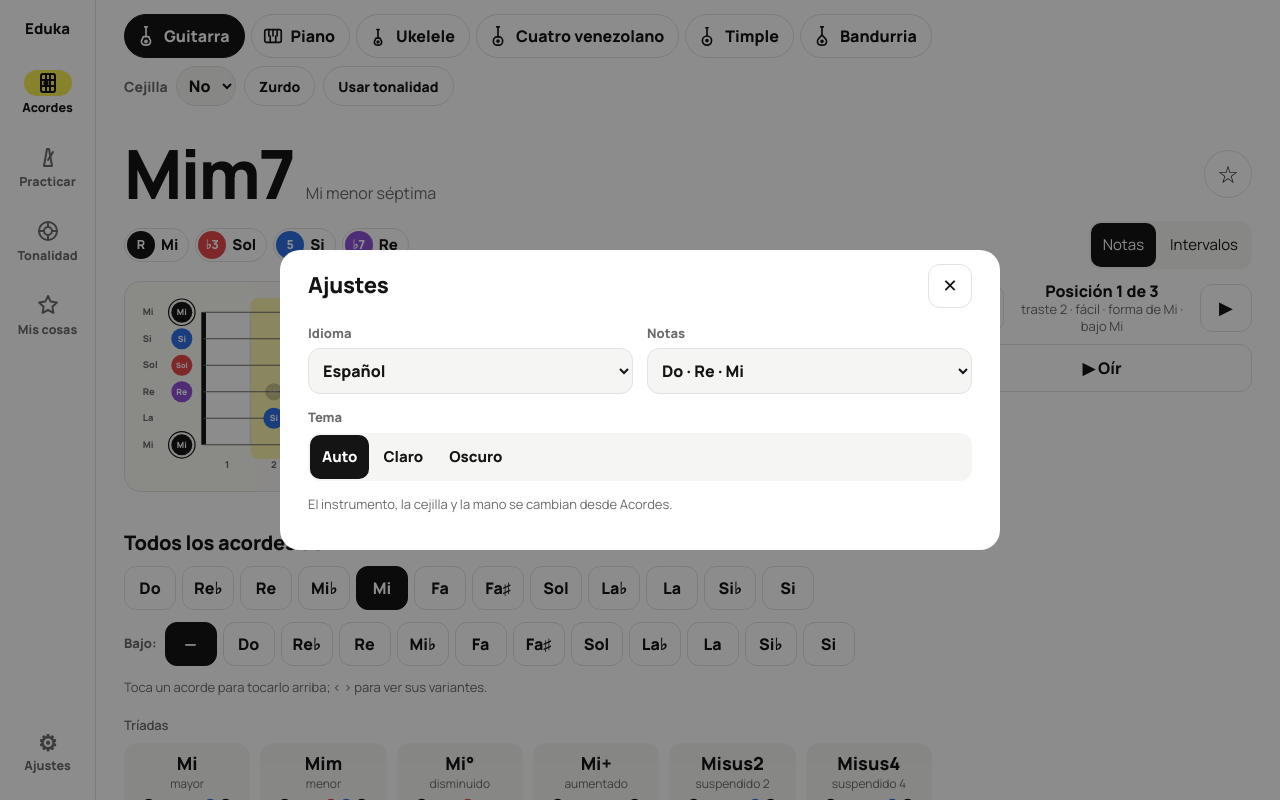
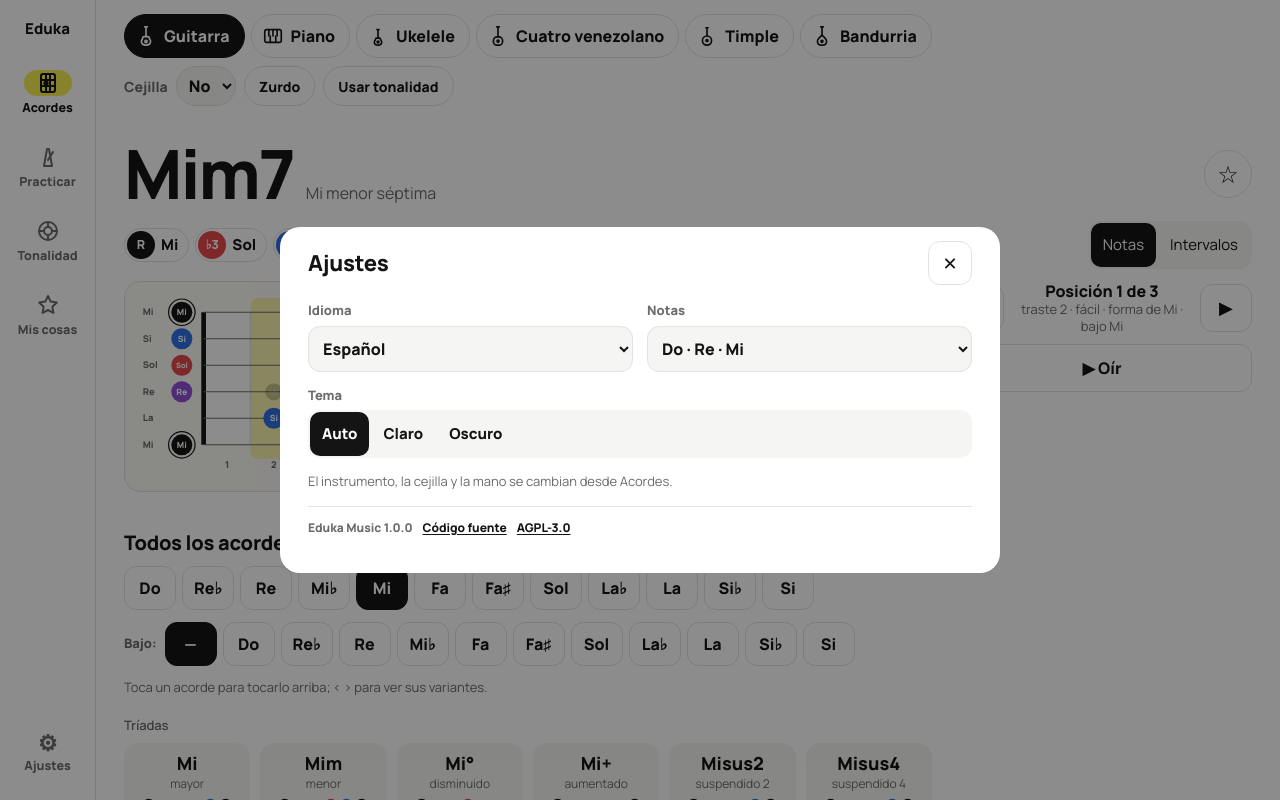
Before and after one commit to MediaHub-Org/eduka-music, a React (Vite) app: page / in a window 1280 px wide. Both pictures are taken after a click on the button "Ajustes". Shown: the top 800 px of the page. Built offline with nearby package versions, Linux system fonts and the light colour scheme.

Commit message:
feat: link version, licence and source code from settings

```diff
--- a/src/i18n/en.ts
+++ b/src/i18n/en.ts
@@ -5,6 +5,7 @@ export const en: Messages = {
   navChords:'Chords',navPractice:'Practice',navKey:'Key',navMine:'Mine',
   searchLabel:'Search chord',noResults:'No results',nextBtn:'Next ▶',variantBtn:'Variant ▶',keysWith:'Keys with this chord',prevPos:'Previous position',nextPos:'Next position',favAdd:'Add to favourites',favRemove:'Remove from favourites',bassRow:'Bass',noBass:'No bass',prevShape:'Previous shape',nextShape:'Next shape',soon:'This section is coming soon.',close:'Close',labelsL:'Labels',mainNav:'Sections',theme:'Theme',themeAuto:'Auto',themeLight:'Light',themeDark:'Dark',useKey:'Use a key',
   settingsHint:'Instrument, capo and handedness are changed from Chords.',
+  sourceCode:'Source code',
   pr:{source:'What to practise',manual:'Chords',preset:'Progression',saved:'Saved',chords:'Practice chords',add:'Add 2 to 4 chords with the search box.',remove:(c:string)=>`Remove ${c}`,inKey:'in',meter:'Time signature',meterNote:'In 6/8 the BPM counts eighth notes.',bpm:'BPM',bpmDown:'Lower BPM',bpmUp:'Raise BPM',bars:'Bars per chord',barsSaved:'Durations from the saved progression',countIn:'Count-in',sound:'Sound',click:'Click',chordSound:'Chord',volume:(w:string)=>`Volume: ${w}`,ramp:'Speed ramp',rampStep:'+BPM',rampEvery:'Every (loops)',rampMax:'Up to',save:'Save as progression',name:'Name',saveBtn:'Save',cancel:'Cancel',savedOk:(n:string)=>`“${n}” saved to Mine`,start:'Start',stop:'Stop',loop:(n:number)=>`Loop ${n}`,countingIn:'Count-in',next:'Next',beats:'Beats in the bar',keys:'Space starts or stops · ↑/↓ ±5 BPM · Esc stops',empty:'Pick at least one chord.'},
   noPosition:'No position for this bass on this instrument',
   search:'Search a chord: C, G7, Am/E…',
--- a/src/i18n/es.ts
+++ b/src/i18n/es.ts
@@ -3,6 +3,7 @@ export const es = {
   navChords:'Acordes',navPractice:'Practicar',navKey:'Tonalidad',navMine:'Mis cosas',
   searchLabel:'Buscar acorde',noResults:'Sin resultados',nextBtn:'Siguiente ▶',variantBtn:'Variante ▶',keysWith:'Tonalidades con este acorde',prevPos:'Posición anterior',nextPos:'Posición siguiente',favAdd:'Añadir a favoritos',favRemove:'Quitar de favoritos',bassRow:'Bajo',noBass:'Sin bajo',prevShape:'Forma anterior',nextShape:'Forma siguiente',soon:'Esta sección llega pronto.',close:'Cerrar',labelsL:'Etiquetas',mainNav:'Secciones',theme:'Tema',themeAuto:'Auto',themeLight:'Claro',themeDark:'Oscuro',useKey:'Usar tonalidad',
   settingsHint:'El instrumento, la cejilla y la mano se cambian desde Acordes.',
+  sourceCode:'Código fuente',
   pr:{source:'Qué practicar',manual:'Acordes',preset:'Progresión',saved:'Guardada',chords:'Acordes de la práctica',add:'Añade de 2 a 4 acordes con el buscador.',remove:(c:string)=>`Quitar ${c}`,inKey:'en',meter:'Compás',meterNote:'En 6/8 el BPM cuenta corcheas.',bpm:'BPM',bpmDown:'Bajar BPM',bpmUp:'Subir BPM',bars:'Compases por acorde',barsSaved:'Duraciones de la progresión guardada',countIn:'Cuenta previa',sound:'Sonido',click:'Clic',chordSound:'Acorde',volume:(w:string)=>`Volumen: ${w}`,ramp:'Subida progresiva',rampStep:'+BPM',rampEvery:'Cada (vueltas)',rampMax:'Hasta',save:'Guardar como progresión',name:'Nombre',saveBtn:'Guardar',cancel:'Cancelar',savedOk:(n:string)=>`«${n}» guardada en Mis cosas`,start:'Iniciar',stop:'Parar',loop:(n:number)=>`Vuelta ${n}`,countingIn:'Cuenta previa',next:'Siguiente',beats:'Tiempos del compás',keys:'Espacio inicia o para · ↑/↓ ±5 BPM · Esc para',empty:'Elige al menos un acorde.'},
   noPosition:'Sin posición para este bajo en este instrumento',
   search:'Busca un acorde: Do, Sol7, Am/E…',
--- a/src/ui/settings/SettingsSheet.tsx
+++ b/src/ui/settings/SettingsSheet.tsx
@@ -3,6 +3,7 @@ import { useStore } from '../../state/store'
 import type { Settings } from '../../state/store'
 
 const THEMES: Settings['theme'][] = ['auto', 'light', 'dark']
+const SOURCE_URL = 'https://github.com/MediaHub-Org/eduka-music'
 
 /** Ajustes: solo lo que se toca una vez (idioma, notación, tema). Lo de uso diario vive en Acordes. */
 export function SettingsSheet() {
@@ -38,6 +39,12 @@ export function SettingsSheet() {
         </div>
       </div>
       <p className="note settings-wide">{m.settingsHint}</p>
+      {/* La AGPL exige ofrecer el código a quien usa la app por red. */}
+      <p className="settings-about settings-wide">
+        <span>Eduka Music {__APP_VERSION__}</span>
+        <a href={SOURCE_URL} target="_blank" rel="noreferrer">{m.sourceCode}</a>
+        <a href={`${SOURCE_URL}/blob/main/LICENSE`} target="_blank" rel="noreferrer">AGPL-3.0</a>
+      </p>
     </div>
   )
 }
--- a/src/ui/styles/app.css
+++ b/src/ui/styles/app.css
@@ -573,6 +573,8 @@ button:disabled { opacity: 0.4; cursor: default; }
 .settings-wide { grid-column: 1 / -1; margin: 0; }
 .settings-toggle { display: flex; align-items: center; justify-content: space-between; gap: 8px; min-height: 46px; color: var(--mute); font-size: 13px; font-weight: 700; }
 .settings-toggle input { width: 22px; height: 22px; accent-color: var(--ink); }
+.settings-about { display: flex; flex-wrap: wrap; align-items: center; gap: 6px 10px; padding-top: 12px; border-top: 1px solid var(--line); color: var(--mute); font-size: 12px; font-weight: 700; }
+.settings-about a { color: var(--ink); text-underline-offset: 2px; }
 
 @media (max-width: 600px) {
   .mine-title { align-items: flex-start; flex-direction: column; }
--- a/src/vite-env.d.ts
+++ b/src/vite-env.d.ts
@@ -1,2 +1,4 @@
 /// <reference types="vite/client" />
 /// <reference types="vite-plugin-pwa/client" />
+
+declare const __APP_VERSION__: string
```
Also changed, not shown: 1 other file (tests, documents, lock files or other folders).
